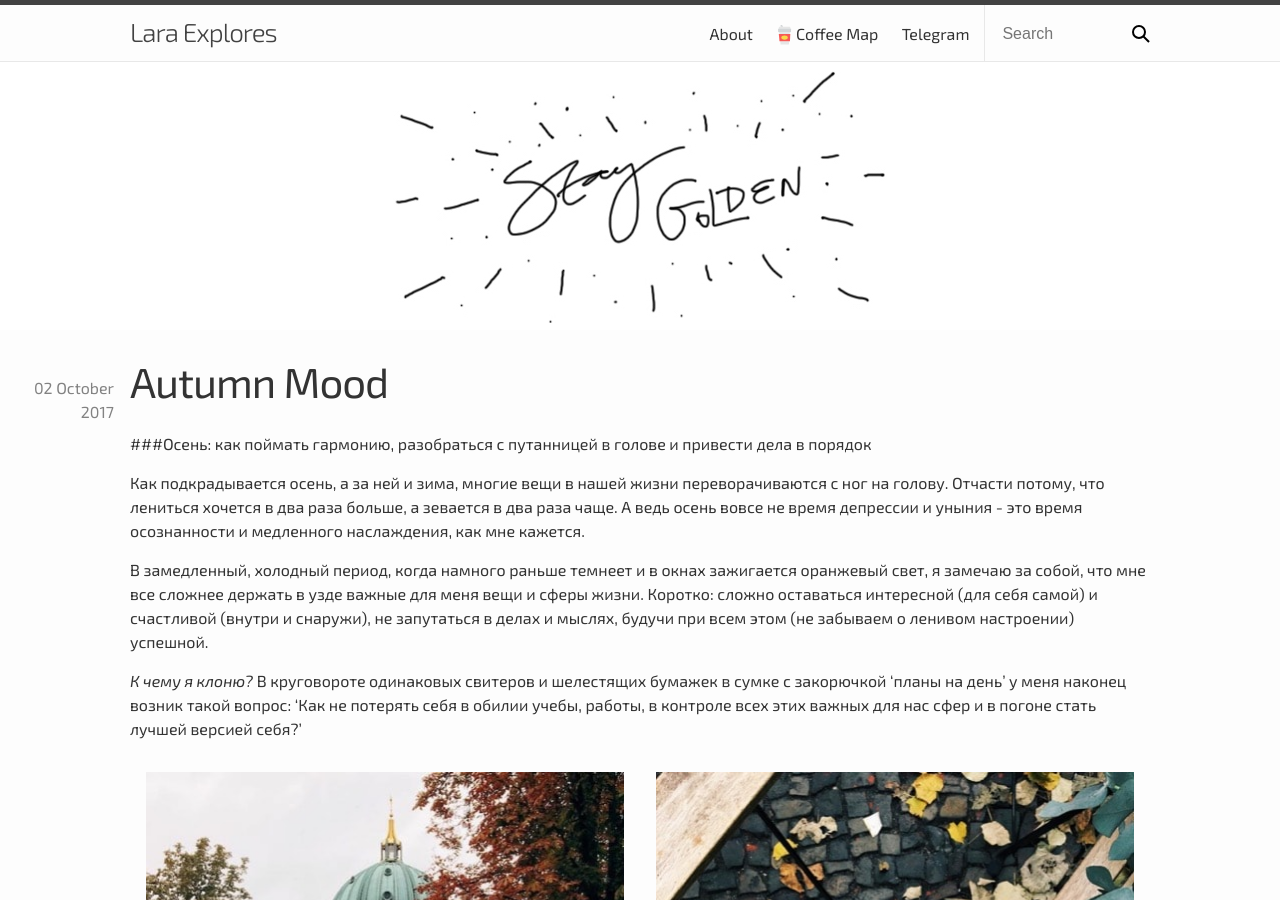
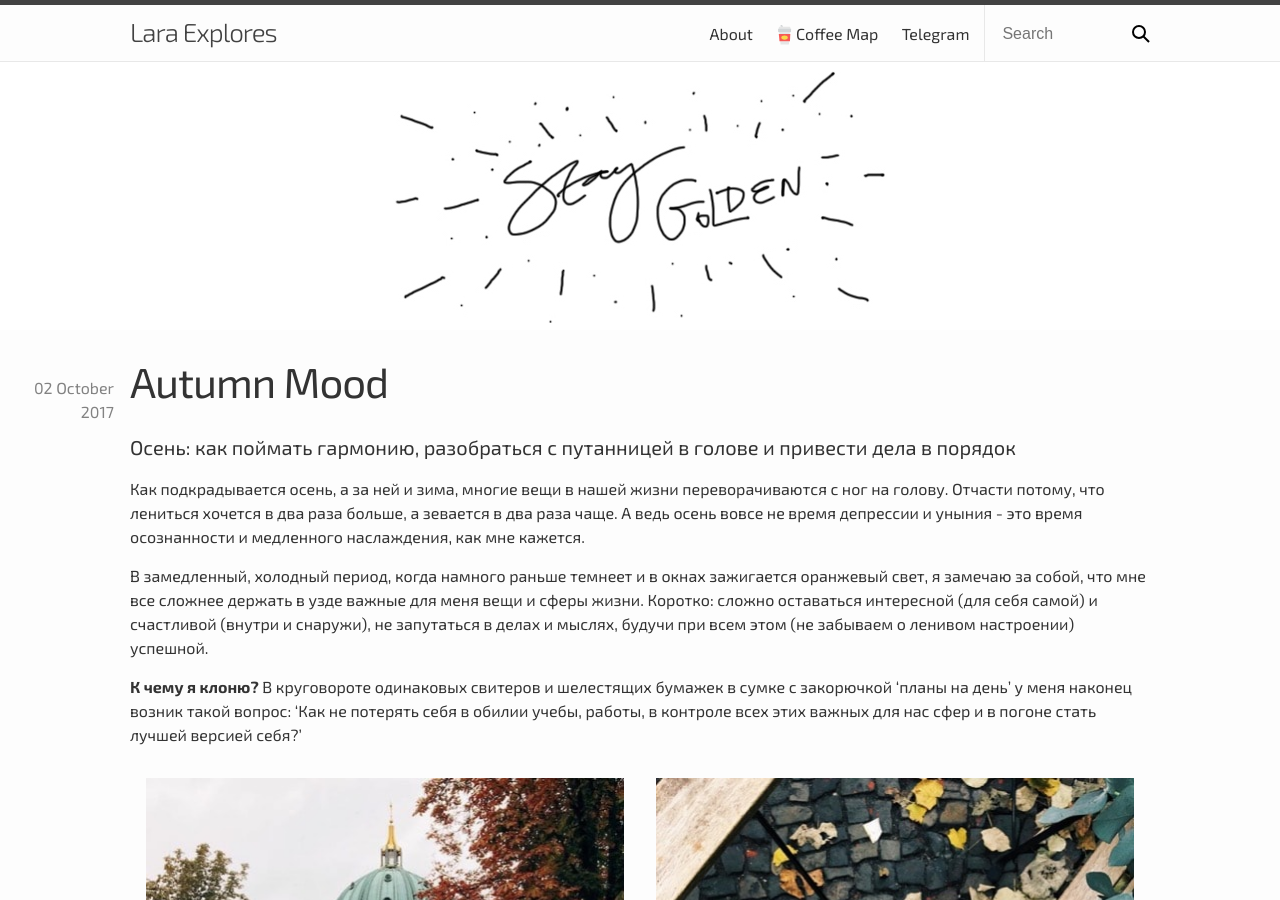
Before and after one commit to djagya/lara-blog, a Jekyll site: the page built from _posts/2017-10-02-autumn-mood.md, in a window 1280 px wide and 900 px high. Built offline with Jekyll 4.4.1, drawn with Linux system fonts in a browser that asks for light colours; nearby versions of some CDN libraries; comment, search, counter and statistics services are not loaded.

Commit message:
lara changes

```diff
--- a/_posts/2017-10-02-autumn-mood.md
+++ b/_posts/2017-10-02-autumn-mood.md
@@ -5,14 +5,14 @@ date: 2017-10-02
 category: top
 ---
 
-###Осень: как поймать гармонию, разобраться с путанницей в голове и привести дела в порядок
+### Осень: как поймать гармонию, разобраться с путанницей в голове и привести дела в порядок
 
 
 Как подкрадывается осень, а за ней и зима, многие вещи в нашей жизни переворачиваются с ног на голову. Отчасти потому, что лениться хочется в два раза больше, а зевается в два раза чаще. А ведь осень вовсе не время депрессии и уныния - это время осознанности и медленного наслаждения, как мне кажется.
 
 В замедленный, холодный период, когда намного раньше темнеет и в окнах зажигается оранжевый свет, я замечаю за собой, что мне все сложнее держать в узде важные для меня вещи и сферы жизни. Коротко: сложно оставаться интересной (для себя самой) и счастливой (внутри и снаружи), не запутаться в делах и мыслях, будучи при всем этом (не забываем о ленивом настроении) успешной.
 
-*К чему я клоню?* В круговороте одинаковых свитеров и шелестящих бумажек в сумке с закорючкой ‘планы на день’ у меня наконец возник такой вопрос: ‘Как не потерять себя в обилии учебы, работы, в контроле всех этих важных для нас сфер и в погоне стать лучшей версией себя?’
+**К чему я клоню?** В круговороте одинаковых свитеров и шелестящих бумажек в сумке с закорючкой ‘планы на день’ у меня наконец возник такой вопрос: ‘Как не потерять себя в обилии учебы, работы, в контроле всех этих важных для нас сфер и в погоне стать лучшей версией себя?’
 
 {% imagessamesize %}
   ![](/assets/images/2017/10/1.jpg)
@@ -22,6 +22,8 @@ category: top
 Тайм-менеджмент не всегда подходит как решение и многим из нас уже поднадоел. Все равно он держит мозг в напряжении, когда мы стремимся успеть уложиться в план. Этот план не для времени года, где все идет аккуратно и не спеша, как неспеша встает поздними осенними утрами солнце - иногда нужно сменить ритм.
 
 Как это поскорее взять в руки свой запутанный ум и что все-таки делать, когда время течет, а мы сидим, мечтая о уюте и безмятежности, и не знаем, за что схватиться?
+
+<!-- -->
 
 Я верю, что полезная информация лучше усваивается в виде истории из жизни, чем в виде советов, потому что советы, в отличии от живого рассказа с персонажем в главной роли, визуализировать мы можем с трудом.
 Поэтому хочу поделиться с вами не десятью советами, а своей историей, как я справлялась с путаницей в голове и вытекающим отсюда недостатком времени, ради написания которой я провела маленький эксперимент.
@@ -35,7 +37,7 @@ category: top
 {% endimagessamesize %}
 
 Вот какая простая истина вспомнилась мне этой осенью :
-*Осознанность - ключ к той жизни, которую мы для себя хотим.* Осознанность не в том достаточно поверхностном понимании ‘я все вижу, я все чувствую’, а в более глубоком, которая приходит с практикой.
+**Осознанность - ключ к той жизни, которую мы для себя хотим.** Осознанность не в том достаточно поверхностном понимании ‘я все вижу, я все чувствую’, а в более глубоком, которая приходит с практикой.
 
 Нам кажется, что мы и так достаточно осознанно живем: выбираем салат вместо чипсов и ограничиваем ежедневную дозу кофе. так не это ли называется тем заумным словом?
 нет, это не совсем то, что поможет нам чувствовать течение жизни по-настоящему.
@@ -48,7 +50,7 @@ category: top
 Я делала себе чай, когда, сидя вечером на диване, вдруг задумывалась. я ловила эту задумчивость как перерыв в чтении научных работ - старалась расслышать  свой внутренний голос и брала паузу.
 На лекциях я старалась активно слушать, отслеживая, когда я отвлекаюсь на посторонние вещи и возвращала свое внимание в конкретный момент.
 
-*Порой случается, что мы больше вдруг ничего не понимаем: ‘что следующее в списке дел?’, ‘зачем?’ и ‘куда я вообще иду?’*
+**Порой случается, что мы больше вдруг ничего не понимаем: ‘что следующее в списке дел?’, ‘зачем?’ и ‘куда я вообще иду?’**
 Нам просто не хватает возвращения к себе, к своим чувствам, ощущениям, внутреннему радару ценностей.
 Когда, запыхавшись, мы оглядываемся и понимаем, что все идет наперекосяк, самое лучше решение - сеть и побыть наедине, вернуться к началу.
 Первые два раза будут казаться глупыми, а руки потянуться к телефону,
@@ -69,12 +71,12 @@ category: top
 а чтобы заниматься инстаграмом/рисованием/литературой - нужно разработать план из маленьких пунктов и иногда даже достать из багажа не ‘вдохновение’, а ‘силу воли’ (как и для многих других вещей, что кажутся нам простыми).
 В голове наводится порядок, когда мы едины сами с собой. Все остальное - лишь окружение.
 
-*Попробуйте провести такой эксперимент на себе:* просто перестаньте торопиться с делами, с которыми обычно торопитесь (торопливо ходить, есть, торопиться на встречу) и изменения дадут о себе знать очень скоро. А у вещей, на которые почему-то систематически не хватает времени, поинтересуйтесь зачем они вам.
+**Попробуйте провести такой эксперимент на себе:** просто перестаньте торопиться с делами, с которыми обычно торопитесь (торопливо ходить, есть, торопиться на встречу) и изменения дадут о себе знать очень скоро. А у вещей, на которые почему-то систематически не хватает времени, поинтересуйтесь зачем они вам.
 
 Осознанность дает нам знание, которое никто большое не сможет рассказать нам - ведь это знание о нас самих.  Моменты наедине с собой тренируют наш внутренний слух, делая осознанность ощутимее, которая переходит со временем в настоящее чувство полноты жизни.
 И когда это становится обычной частью наших будней, когда мы прислушиваемся к себе не раз в месяц, решив вдруг все-таки взяться за медитацию из-за новой статьи в журнале, а регулярно, - так же, как мы завтракаем или проверяем инстаграм -, то многие вещи уходят из нашей жизни, освобождая место только самому важному.
 
-*Чтобы наслаждаться временем, сезоном, красотой природы и этим приятным легким морозом, все, что нам нужно - быть спокойными, знать себя, отдаться моменту.*
+**Чтобы наслаждаться временем, сезоном, красотой природы и этим приятным легким морозом, все, что нам нужно - быть спокойными, знать себя, отдаться моменту.**
 Не переживайте ни о чем, а просто послушайте себя - может сегодня всего лишь и один раз, за чашкой чая, - все приходит со временем и с приятным усилием. Давайте насладимся этим ноябрем без спешки.
 
 Stay warm and keep calm,
```
